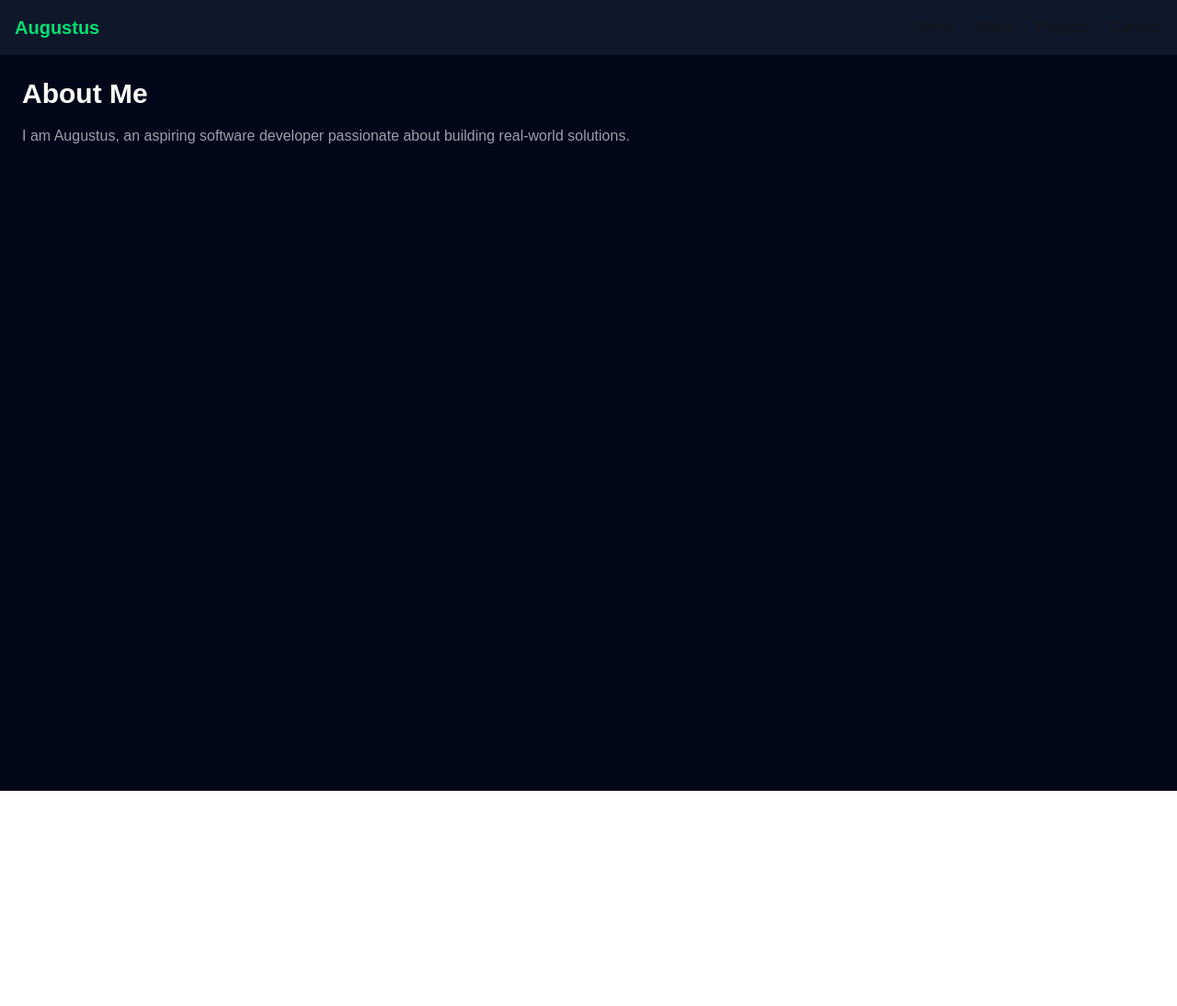
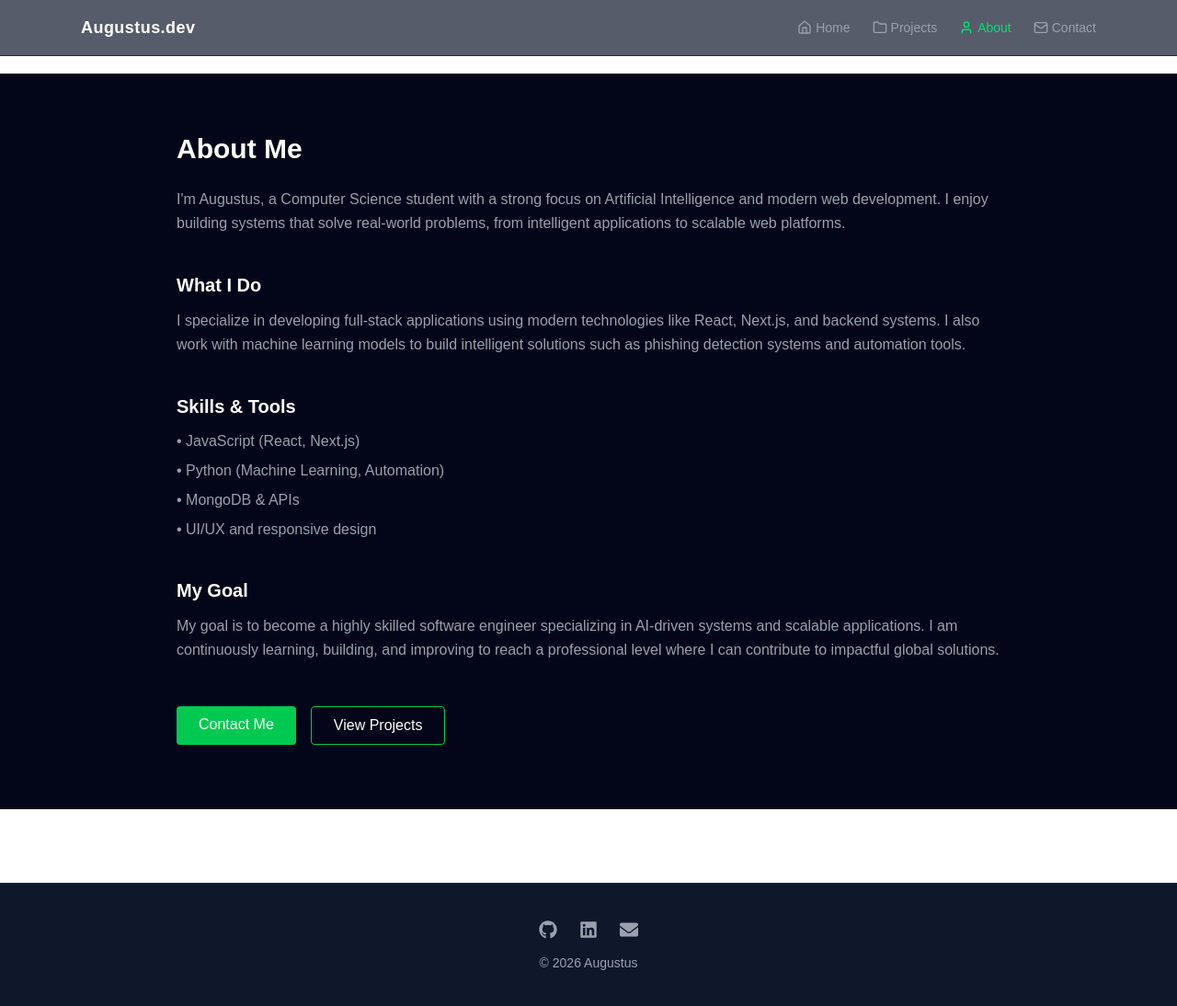
Before and after one commit to Augustu-tech/Portfolio-website, a Next.js app: page /about in a window 1280 px wide. Shown: the top 1094 px of the page at 92% size. Before the commit the page ends 860 px from the top, so only its background shows below. Built offline with nearby package versions, Linux system fonts and the light colour scheme.

Commit message:
Add GitHub stats section and improve homepage UI

```diff
--- a/app/about/page.tsx
+++ b/app/about/page.tsx
@@ -1,10 +1,111 @@
+"use client";
+
+import { motion } from "framer-motion";
+import Link from "next/link";
+
 export default function About() {
   return (
-    <main className="min-h-screen bg-slate-950 text-white p-6">
-      <h1 className="text-3xl font-bold">About Me</h1>
-      <p className="mt-4 text-gray-400">
-        I am Augustus, an aspiring software developer passionate about building real-world solutions.
-      </p>
+    <main className="min-h-screen bg-slate-950 text-white px-6 py-16">
+
+      <div className="max-w-4xl mx-auto">
+
+        {/* TITLE */}
+        <motion.h1
+          initial={{ opacity: 0, y: 30 }}
+          animate={{ opacity: 1, y: 0 }}
+          className="text-3xl font-bold"
+        >
+          About Me
+        </motion.h1>
+
+        {/* INTRO */}
+        <motion.p
+          initial={{ opacity: 0, y: 30 }}
+          animate={{ opacity: 1, y: 0 }}
+          transition={{ delay: 0.2 }}
+          className="mt-6 text-gray-400 leading-relaxed"
+        >
+          I'm Augustus, a Computer Science student with a strong focus on
+          Artificial Intelligence and modern web development. I enjoy building
+          systems that solve real-world problems, from intelligent applications
+          to scalable web platforms.
+        </motion.p>
+
+        {/* WHAT I DO */}
+        <motion.div
+          initial={{ opacity: 0, y: 30 }}
+          animate={{ opacity: 1, y: 0 }}
+          transition={{ delay: 0.4 }}
+          className="mt-10"
+        >
+          <h2 className="text-xl font-semibold">What I Do</h2>
+
+          <p className="text-gray-400 mt-3 leading-relaxed">
+            I specialize in developing full-stack applications using modern
+            technologies like React, Next.js, and backend systems. I also work
+            with machine learning models to build intelligent solutions such as
+            phishing detection systems and automation tools.
+          </p>
+        </motion.div>
+
+        {/* SKILLS SUMMARY */}
+        <motion.div
+          initial={{ opacity: 0, y: 30 }}
+          animate={{ opacity: 1, y: 0 }}
+          transition={{ delay: 0.6 }}
+          className="mt-10"
+        >
+          <h2 className="text-xl font-semibold">Skills & Tools</h2>
+
+          <ul className="mt-3 text-gray-400 space-y-2">
+            <li>• JavaScript (React, Next.js)</li>
+            <li>• Python (Machine Learning, Automation)</li>
+            <li>• MongoDB & APIs</li>
+            <li>• UI/UX and responsive design</li>
+          </ul>
+        </motion.div>
+
+        {/* GOALS */}
+        <motion.div
+          initial={{ opacity: 0, y: 30 }}
+          animate={{ opacity: 1, y: 0 }}
+          transition={{ delay: 0.8 }}
+          className="mt-10"
+        >
+          <h2 className="text-xl font-semibold">My Goal</h2>
+
+          <p className="text-gray-400 mt-3 leading-relaxed">
+            My goal is to become a highly skilled software engineer specializing
+            in AI-driven systems and scalable applications. I am continuously
+            learning, building, and improving to reach a professional level where
+            I can contribute to impactful global solutions.
+          </p>
+        </motion.div>
+
+        {/* CTA */}
+        <motion.div
+          initial={{ opacity: 0, y: 30 }}
+          animate={{ opacity: 1, y: 0 }}
+          transition={{ delay: 1 }}
+          className="mt-12 flex gap-4 flex-wrap"
+        >
+          <Link
+            href="/contact"
+            className="bg-green-500 px-6 py-2 rounded"
+          >
+            Contact Me
+          </Link>
+
+          <Link
+            href="/projects"
+            className="border border-green-500 px-6 py-2 rounded"
+          >
+            View Projects
+          </Link>
+        </motion.div>
+
+      </div>
+
     </main>
   );
 }
--- a/app/contact/page.tsx
+++ b/app/contact/page.tsx
@@ -60,6 +60,9 @@ export default function Contact() {
         <h1 className="text-3xl font-bold mb-6 text-center">
           Contact Me
         </h1>
+        <p className="text-1xl mb-4 text-left font-times-new-roman">
+          Have a project idea? Talk to me. Even for business.
+        </p>
 
         <form
           onSubmit={handleSubmit}
@@ -69,7 +72,7 @@ export default function Contact() {
           <input
             type="text"
             name="name"
-            placeholder="Your Name"
+            placeholder="Name"
             value={form.name}
             onChange={handleChange}
             className="w-full p-3 rounded bg-slate-700 outline-none focus:ring-2 focus:ring-green-500"
@@ -79,7 +82,7 @@ export default function Contact() {
           <input
             type="email"
             name="email"
-            placeholder="Your Email"
+            placeholder="Email"
             value={form.email}
             onChange={handleChange}
             className="w-full p-3 rounded bg-slate-700 outline-none focus:ring-2 focus:ring-green-500"
@@ -88,7 +91,7 @@ export default function Contact() {
 
           <textarea
             name="message"
-            placeholder="Your Message"
+            placeholder="Message"
             value={form.message}
             onChange={handleChange}
             className="w-full p-3 rounded bg-slate-700 outline-none focus:ring-2 focus:ring-green-500 h-32"
--- a/app/layout.tsx
+++ b/app/layout.tsx
@@ -1,18 +1,30 @@
-// app/layout.tsx
+import "./globals.css";
 import Navbar from "@/components/Navbar";
-import "./globals.css"; // Your Tailwind/global CSS
+import Footer from "@/components/Footer";
 
 export const metadata = {
   title: "Augustus Portfolio",
-  description: "Personal portfolio website built with Next.js and Tailwind CSS",
+  description: "Personal portfolio website",
 };
 
-export default function RootLayout({ children }: { children: React.ReactNode }) {
+export default function RootLayout({
+  children,
+}: {
+  children: React.ReactNode;
+}) {
   return (
     <html lang="en">
-      <body className="bg-slate-950 text-white min-h-screen antialiased">
+      <body className="bg-slate-950">
+
         <Navbar />
-        <main>{children}</main>
+
+        {/* IMPORTANT: padding top to avoid overlap */}
+        <div className="pt-20">
+          {children}
+        </div>
+
+        <Footer />
+
       </body>
     </html>
   );
--- a/app/page.tsx
+++ b/app/page.tsx
@@ -4,6 +4,7 @@ import { motion } from "framer-motion";
 import Link from "next/link";
 import { projects } from "@/data/projects";
 import Skills from "@/components/Skills";
+import GithubStats from "@/components/GithubStats";
 
 export default function Home() {
   return (
@@ -106,7 +107,8 @@ export default function Home() {
         </div>
 
       </section>
-      <Skills/>
+      <Skills />
+      <GithubStats />
 
     </main>
   );
--- /dev/null
+++ b/components/Footer.tsx
@@ -0,0 +1,44 @@
+import { FaGithub, FaLinkedin, FaEnvelope } from "react-icons/fa";
+
+export default function Footer() {
+  return (
+    <footer className="bg-slate-900 border-t border-slate-800 mt-20">
+      <div className="max-w-6xl mx-auto px-6 py-10 text-center text-gray-400">
+
+        <div className="flex justify-center gap-6 mb-4 text-xl">
+
+          <a
+            href="https://github.com/Augustu-tech"
+            target="_blank"
+            rel="noopener noreferrer"
+            className="hover:text-green-400 transition"
+          >
+            <FaGithub />
+          </a>
+
+          <a
+            href="https://linkedin.com/in/augustus-chipondeponde-8377b0373"
+            target="_blank"
+            rel="noopener noreferrer"
+            className="hover:text-green-400 transition"
+          >
+            <FaLinkedin />
+          </a>
+
+          <a
+            href="mailto:chipondepondeaugustus@gmail.com"
+            className="hover:text-green-400 transition"
+          >
+            <FaEnvelope />
+          </a>
+
+        </div>
+
+        <p className="text-sm">
+          © {new Date().getFullYear()} Augustus
+        </p>
+
+      </div>
+    </footer>
+  );
+}
--- /dev/null
+++ b/components/GithubStats.tsx
@@ -0,0 +1,40 @@
+export default function GithubStats() {
+  const username = "Augustu-tech";
+
+  return (
+    <section className="mt-20 max-w-5xl mx-auto text-center">
+      <h2 className="text-2xl font-bold mb-6">
+        GitHub Activity
+      </h2>
+
+      {/* Top Row */}
+      <div className="flex flex-col md:flex-row gap-6 justify-center items-center">
+
+        {/* Stats */}
+        <img
+          src={`https://github-readme-stats.vercel.app/api?username=${username}&show_icons=true&theme=tokyonight`}
+          alt="GitHub Stats"
+          className="rounded-xl"
+        />
+
+        {/* Languages */}
+        <img
+          src={`https://github-readme-stats.vercel.app/api/top-langs/?username=${username}&layout=compact&theme=tokyonight`}
+          alt="Top Languages"
+          className="rounded-xl"
+        />
+
+      </div>
+
+      {/* 🔥 STREAK (PLACE HERE) */}
+      <div className="mt-6 flex justify-center">
+        <img
+          src={`https://streak-stats.demolab.com?user=${username}&theme=tokyonight`}
+          alt="GitHub Streak"
+          className="rounded-xl"
+        />
+      </div>
+
+    </section>
+  );
+}
--- a/components/Navbar.tsx
+++ b/components/Navbar.tsx
@@ -1,40 +1,49 @@
-// app/components/Navbar.tsx
 "use client";
 
 import Link from "next/link";
-import { useState } from "react";
+import { usePathname } from "next/navigation";
+import { Home, User, Folder, Mail } from "lucide-react";
 
 export default function Navbar() {
-    const [menuOpen, setMenuOpen] = useState(false);
+    const pathname = usePathname();
+
+    const navLink = (href: string, label: string, icon: any) => {
+        const Icon = icon;
+
+        return (
+            <Link
+                href={href}
+                className={`flex items-center gap-1 transition ${pathname === href
+                        ? "text-green-400"
+                        : "text-gray-400 hover:text-white"
+                    }`}
+            >
+                <Icon size={16} />
+                {label}
+            </Link>
+        );
+    };
 
     return (
-        <nav className="bg-slate-900 p-4 flex justify-between items-center">
-            <div className="text-xl font-bold text-green-400">Augustus</div>
+        <nav className="fixed top-0 left-0 w-full bg-slate-900/70 backdrop-blur-lg border-b border-slate-800 z-50">
 
-            {/* Desktop Links */}
-            <div className="hidden md:flex gap-6">
-                <Link href="/">Home</Link>
-                <Link href="/about">About</Link>
-                <Link href="/projects">Projects</Link>
-                <Link href="/contact">Contact</Link>
+            <div className="max-w-6xl mx-auto px-6 py-4 flex justify-between items-center">
+
+                {/* LOGO */}
+                <Link href="/" className="text-lg font-bold text-white tracking-wide">
+                    Augustus.dev
+                </Link>
+
+                {/* LINKS */}
+                <div className="flex gap-6 text-sm">
+                    {navLink("/", "Home", Home)}
+                    {navLink("/projects", "Projects", Folder)}
+                    {navLink("/about", "About", User)}
+                    {navLink("/contact", "Contact", Mail)}
+                </div>
+
             </div>
 
-            {/* Mobile Menu */}
-            <button
-                className="md:hidden text-white font-bold"
-                onClick={() => setMenuOpen(!menuOpen)}
-            >
-                {menuOpen ? "Close" : "Menu"}
-            </button>
-
-            {menuOpen && (
-                <div className="flex flex-col gap-4 mt-2 md:hidden bg-slate-800 p-4 rounded">
-                    <Link href="/">Home</Link>
-                    <Link href="/about">About</Link>
-                    <Link href="/projects">Projects</Link>
-                    <Link href="/contact">Contact</Link>
-                </div>
-            )}
         </nav>
     );
 }
--- a/package.json
+++ b/package.json
@@ -10,9 +10,11 @@
   },
   "dependencies": {
     "framer-motion": "^12.38.0",
+    "lucide-react": "^1.8.0",
     "next": "16.2.1",
     "react": "19.2.4",
     "react-dom": "19.2.4",
+    "react-icons": "^5.6.0",
     "resend": "^6.9.4"
   },
   "devDependencies": {
```
Also changed, not shown: 1 other file (tests, documents, lock files or other folders). Lines whose indentation alone changed are shown as unchanged.
